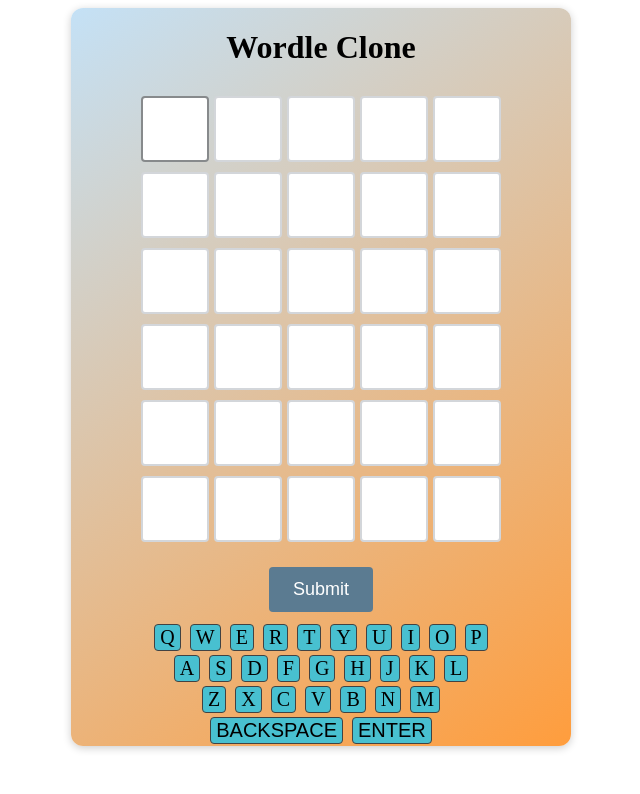
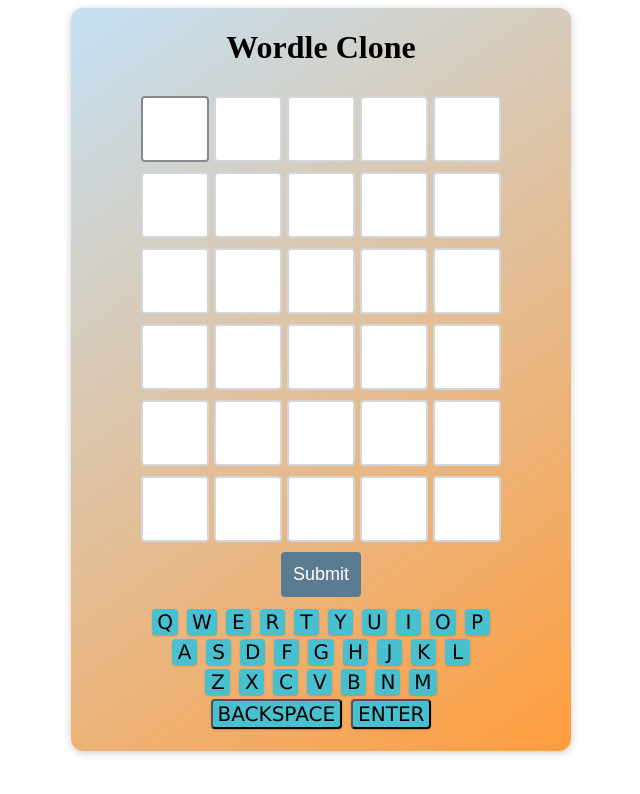
Before and after one commit to Bombatomica64/Wordle, an Angular app: page /home in a window 1280 px wide. Both pictures are taken after a click on the button "Start Game". Shown: the top 794 px of the page, without its empty margins (319-959 px from the left). Built offline with nearby package versions, Linux system fonts and the light colour scheme.

Commit message:
stile tastiera

```diff
--- a/src/app/homepage/homepage.component.scss
+++ b/src/app/homepage/homepage.component.scss
@@ -11,6 +11,7 @@
   background: linear-gradient(145deg, #c4e1f6, #ff9d3d);
   box-shadow: 0 2px 8px rgba(0, 0, 0, 0.2);
   border-radius: 12px 12px 12px 12px;
+  padding: 0 0 20px 0;
 }
 
 .start-screen {
@@ -89,8 +90,8 @@
 }
 
 .submit-button {
-  padding: 12px 24px;
-  margin: 10px 10px 10px 10px;
+  padding: 12px 12px;
+  margin: 5px 5px 5px 5px;
   font-size: 18px;
   cursor: pointer;
   background-color: #5b7b91;
@@ -113,7 +114,7 @@
 .actions-container {
   display: flex;
   justify-content: center;
-  margin-top: 15px;
+  margin: 5px;
 }
 
 .submit-container {
--- a/src/app/homepage/homepage.component.ts
+++ b/src/app/homepage/homepage.component.ts
@@ -151,7 +151,6 @@ export class HomepageComponent implements OnInit {
    */
   startGame() {
     this.secretWord.set(getRandomWord(this.wordList));
-    console.log('Secret word:', this.secretWord());
     this.isStarted.set(true);
     this.currentRow.set(0);
     this.currentCol.set(0);
@@ -292,7 +291,6 @@ export class HomepageComponent implements OnInit {
     for (let i = 0; i < 5; i++) {
       if (this.guessResults[row][i] === 'present') {
         let count = getCharCountInWord(secretWord, guess[i]);
-        console.log('present', guess[i], 'count', count);
         for (let j = 0; j < 5; j++) {
           if (this.guessResults[row][j] === 'correct' && guess[i] === guess[j]) {
             count--;
@@ -303,7 +301,6 @@ export class HomepageComponent implements OnInit {
         }
         if (count  < 0) {
           this.guessResults[row][i] = 'absent';
-          console.log('present', guess[i], 'count', count);
         }
       }
     }
@@ -326,7 +323,7 @@ export class HomepageComponent implements OnInit {
       this.focusInput(row + 1, 0);
     } else {
       setTimeout(() => {
-        alert(`Game Over! The word was: ${secretWord}`);
+        alert(`Game Over! The word was: ${secretWord.toUpperCase()}`);
       }, 100);
     }
   }
@@ -349,7 +346,6 @@ export class HomepageComponent implements OnInit {
     onVirtualKeyPress(key: string) {
     const rowIndex = this.currentRow();
     const colIndex = this.currentCol();
-    console.log('key', key, 'rowIndex', rowIndex, 'colIndex', colIndex);
     // Ensure the key is a single character and the current row is active
     if (key.length === 1 && rowIndex < 6 && colIndex < 5) {
       const lettersArray = this.getLettersArrayForRow(rowIndex);
--- a/src/app/keyboard/keyboard.component.scss
+++ b/src/app/keyboard/keyboard.component.scss
@@ -14,12 +14,15 @@
 
 .key {
   font-size: 20px;
+  font-family: Verdana, Geneva, Tahoma, sans-serif;
   text-align: center;
   background-color: #48c0d0;
   color: black;
-  border: solid 1px rgb(66, 66, 66);
+  // border: solid 1px rgb(66, 66, 66);
+  box-shadow: 0 1px 2px rgba(0, 0, 0, 0.2);
   border-radius: 4px;
   cursor: pointer;
+  min-width: 15px;
   padding: 1px 5px;
   margin: 2px;
   transition: background-color 0.3s, color 0.3s;
--- a/src/app/keyboard/keyboard.component.ts
+++ b/src/app/keyboard/keyboard.component.ts
@@ -45,7 +45,6 @@ export class KeyboardComponent {
     } else if (this.presentKeys.includes(key) && !this.correctKeys.includes(key)) {
       return 'key present';
     } else if (this.correctKeys.includes(key)) {
-      console.log('Key is corr:', key);
       return 'key correct';
     }
     return 'key';
```
